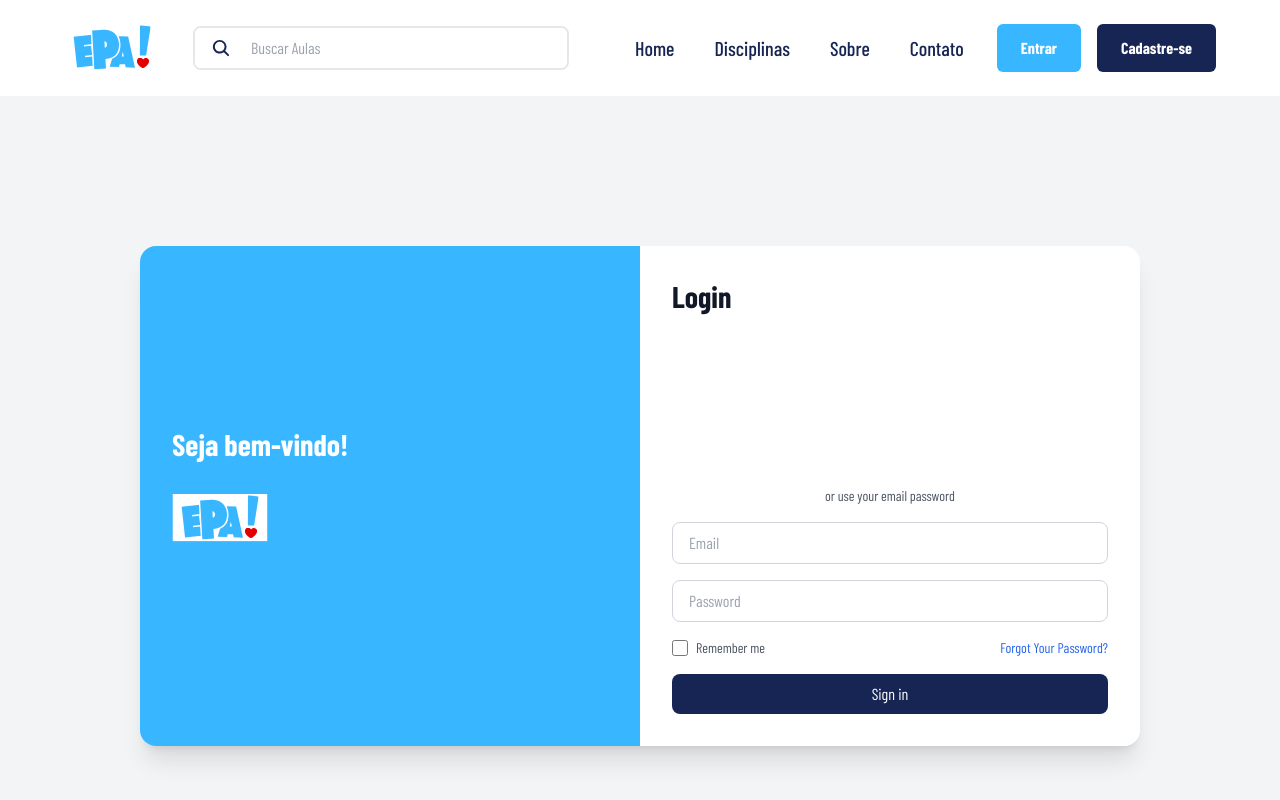
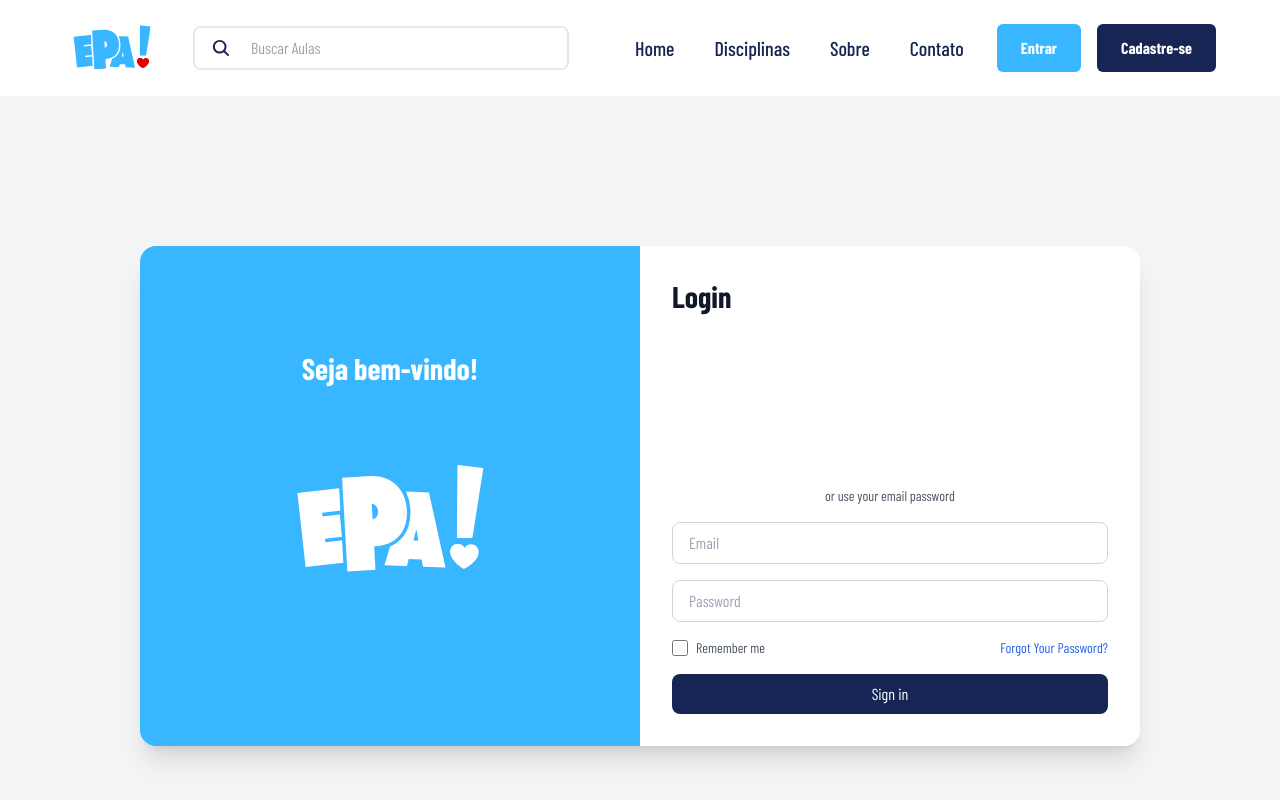
Before and after one commit to Antonio-coding/app-epa, a Next.js app: page /login in a window 1280 px wide. Shown: the top 800 px of the page. Built offline with nearby package versions, Linux system fonts and the light colour scheme; a web font is replaced by a local one.

Commit message:
Boas vindas login

```diff
--- a/src/app/(pages)/login/page.tsx
+++ b/src/app/(pages)/login/page.tsx
@@ -8,12 +8,13 @@ export default function Login() {
 
   return (
     <div className="min-h-screen flex items-center justify-center bg-gray-100">
-      <div className="flex flex-row rounded-2xl shadow-xl overflow-hidden w-[1000px] h-[500px]">
-        {/* Greeting Section */}
-        <div className="bg-primary-blue text-white p-8 flex flex-col justify-center w-1/2">
-          <h2 className="text-3xl font-bold mb-2">Seja bem-vindo!</h2>
-          <img src="/images/logo.svg" alt="Logo" className="w-[4rem] h-[4rem] sm:w-[6rem] sm:h-[6rem] cursor-pointer" />
-        </div>
+    <div className="flex flex-row rounded-2xl shadow-xl overflow-hidden w-[1000px] h-[500px]">
+      {/* Greeting Section */}
+      <div className="bg-primary-blue text-white p-8 flex flex-col justify-center items-center w-1/2">
+        <h2 className="text-3xl font-bold mb-30 text-center">Seja bem-vindo!</h2>
+        <img src="/images/logo_login.svg" alt="Logo" className="w-[12rem] h-[12rem] sm:w-[16rem] sm:h-[16rem] cursor-pointer" />
+
+      </div>
         {/* Login Section */}
         <div className="flex flex-col justify-between p-8 bg-white w-1/2">
           <h2 className="text-3xl font-bold text-gray-900 mb-2">Login</h2>
```
Also changed, not shown: public/images/logo_login.svg (added).
